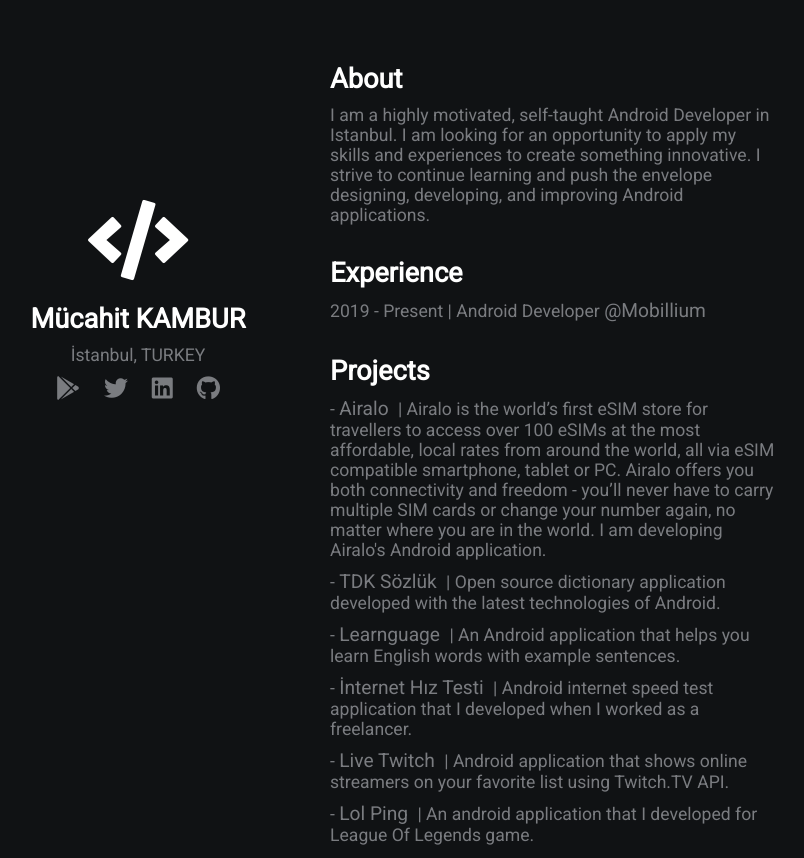
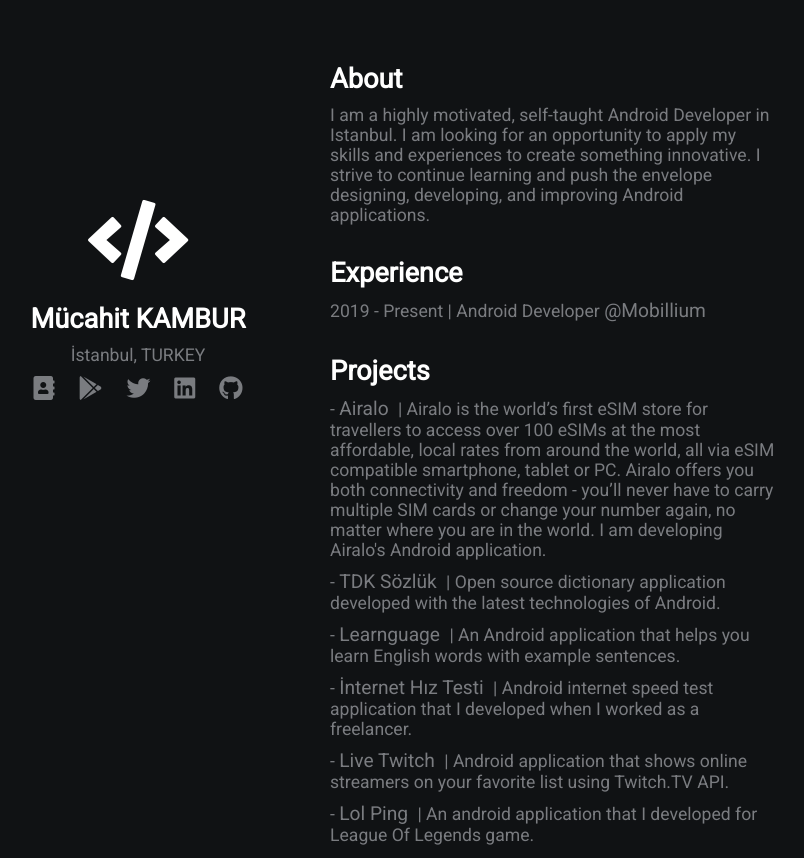
Before and after one commit to mucahidkambur/mucahidkambur.github.io, a plain HTML site: page index.html in a window 1280 px wide. Shown: the top 858 px of the page, without its empty margins (310-1114 px from the left). Drawn offline with Linux system fonts and the light colour scheme.

Commit message:
Add cv into website

```diff
--- a/index.html
+++ b/index.html
@@ -14,6 +14,7 @@
             <i class="fas fa-code fa-5x white"></i>
             <h2>Mücahit KAMBUR</h2>
             <p>İstanbul, TURKEY</p>
+			<a href="https://mucahitkambur.github.io/cv.pdf" target="_blank"><i class="fas fa-address-book"></i></a>
 			<a href="https://play.google.com/store/apps/developer?id=M%C3%BCcahit+KAMBUR" target="_blank"><i class="fab fa-google-play"></i></a>
             <a href="https://twitter.com/mucahitkambur" target="_blank"><i class="fab fa-twitter"></i></a>
             <a href="https://www.linkedin.com/in/mucahitkambur/" target="_blank"><i class="fab fa-linkedin"></i></a>
```
